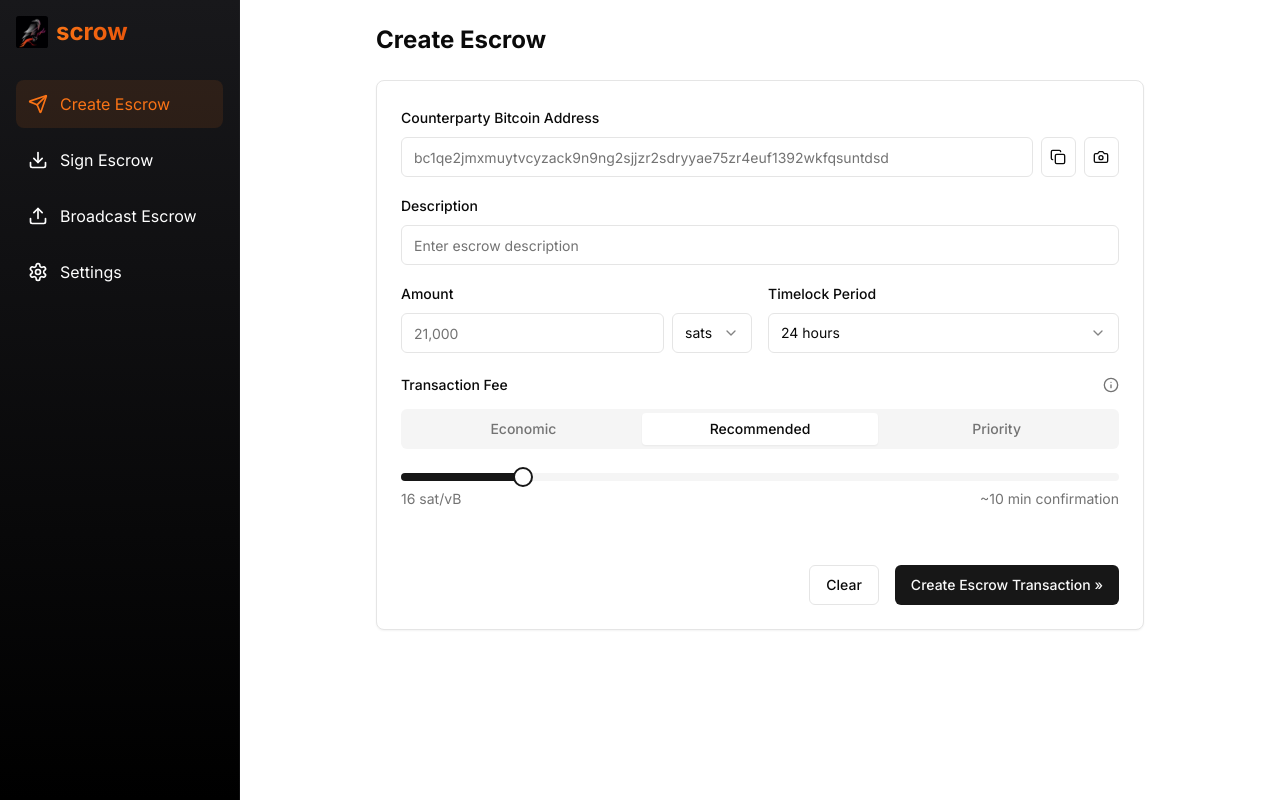
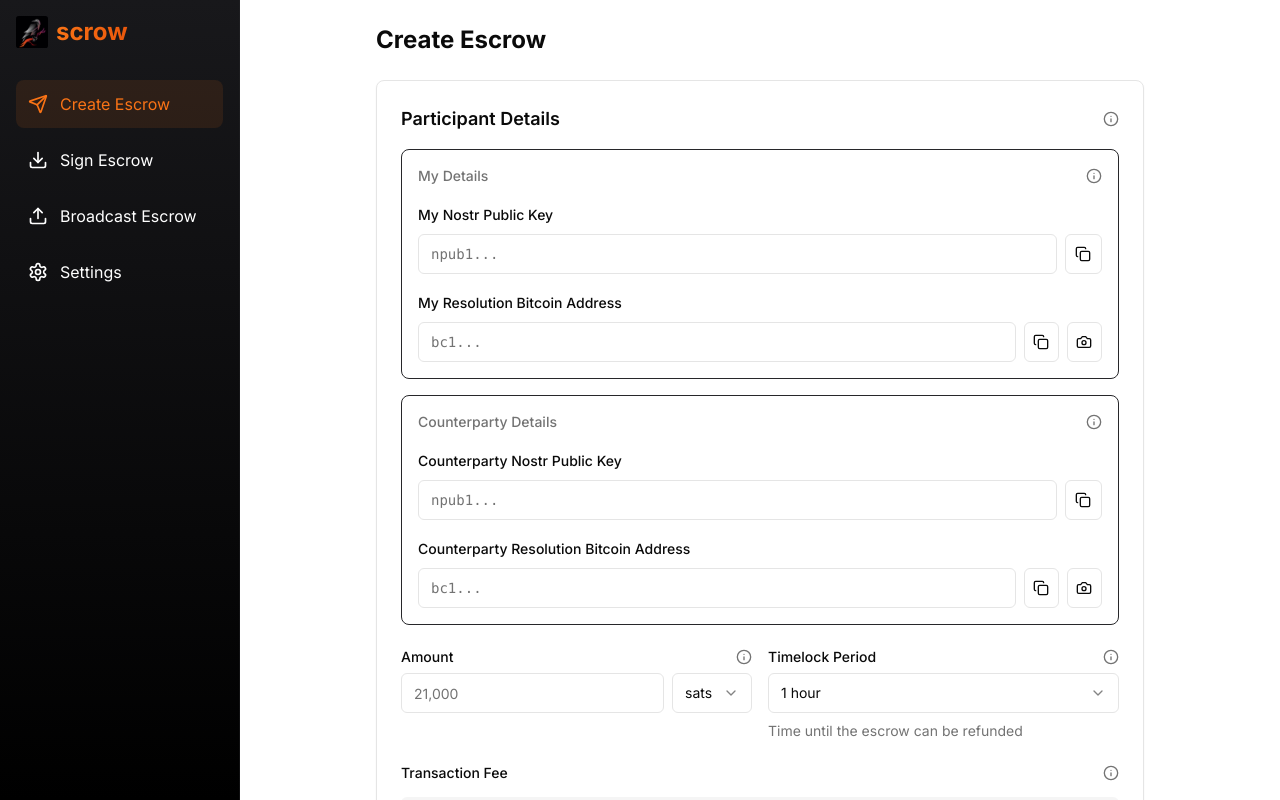
Before and after one commit to storopoli/scrow, a Next.js app in the folder frontend/: page / in a window 1280 px wide. Built offline with nearby package versions, Linux system fonts and the light colour scheme.

Commit message:
add more info button into each input section

```diff
--- a/frontend/src/app/page.tsx
+++ b/frontend/src/app/page.tsx
@@ -16,12 +16,57 @@ export default function CreateEscrowPage() {
       <h1 className="text-2xl font-bold mb-6">Create Escrow</h1>
       <Card>
         <CardContent className="p-6 space-y-6">
-          {/* Escrow Details */}
+          {/* Participants Section */}
+          <div className="space-y-6">
             <div className="space-y-4">
+              <div className="flex items-center justify-between">
+                <h2 className="text-lg font-semibold">Participant Details</h2>
+                <TooltipProvider>
+                  <Tooltip>
+                    <TooltipTrigger>
+                      <Info className="h-4 w-4 text-muted-foreground" />
+                    </TooltipTrigger>
+                    <TooltipContent className="max-w-[300px]">
+                      <p>Both parties need to provide their Nostr public key for communication and a Bitcoin address for fund resolution. The escrow will be locked until both parties agree or the timelock expires.</p>
+                    </TooltipContent>
+                  </Tooltip>
+                </TooltipProvider>
+              </div>
+
+              {/* My Details */}
+              <div className="space-y-4 p-4 rounded-lg border border-zinc-800">
+                <div className="flex items-center justify-between">
+                  <h3 className="text-sm font-medium text-muted-foreground">My Details</h3>
+                  <TooltipProvider>
+                    <Tooltip>
+                      <TooltipTrigger>
+                        <Info className="h-4 w-4 text-muted-foreground" />
+                      </TooltipTrigger>
+                      <TooltipContent>
+                        <p>Your Nostr key will be used to sign messages and your Bitcoin address will receive the funds if the escrow resolves in your favor.</p>
+                      </TooltipContent>
+                    </Tooltip>
+                  </TooltipProvider>
+                </div>
                 <div className="space-y-2">
-              <Label>Counterparty Bitcoin Address</Label>
+                  <Label>My Nostr Public Key</Label>
                   <div className="flex gap-2">
-                <Input placeholder="bc1qe2jmxmuytvcyzack9n9ng2sjjzr2sdryyae75zr4euf1392wkfqsuntdsd" />
+                    <Input
+                      placeholder="npub1..."
+                      className="font-mono"
+                    />
+                    <Button variant="outline" size="icon">
+                      <Copy className="h-4 w-4" />
+                    </Button>
+                  </div>
+                </div>
+                <div className="space-y-2">
+                  <Label>My Resolution Bitcoin Address</Label>
+                  <div className="flex gap-2">
+                    <Input
+                      placeholder="bc1..."
+                      className="font-mono"
+                    />
                     <Button variant="outline" size="icon">
                       <Copy className="h-4 w-4" />
                     </Button>
@@ -30,15 +75,69 @@ export default function CreateEscrowPage() {
                     </Button>
                   </div>
                 </div>
-
-            <div className="space-y-2">
-              <Label>Description</Label>
-              <Input placeholder="Enter escrow description" />
               </div>
 
+              {/* Counterparty Details */}
+              <div className="space-y-4 p-4 rounded-lg border border-zinc-800">
+                <div className="flex items-center justify-between">
+                  <h3 className="text-sm font-medium text-muted-foreground">Counterparty Details</h3>
+                  <TooltipProvider>
+                    <Tooltip>
+                      <TooltipTrigger>
+                        <Info className="h-4 w-4 text-muted-foreground" />
+                      </TooltipTrigger>
+                      <TooltipContent>
+                        <p>The other party's Nostr key for communication and Bitcoin address where they'll receive funds if the escrow resolves in their favor.</p>
+                      </TooltipContent>
+                    </Tooltip>
+                  </TooltipProvider>
+                </div>
+                <div className="space-y-2">
+                  <Label>Counterparty Nostr Public Key</Label>
+                  <div className="flex gap-2">
+                    <Input
+                      placeholder="npub1..."
+                      className="font-mono"
+                    />
+                    <Button variant="outline" size="icon">
+                      <Copy className="h-4 w-4" />
+                    </Button>
+                  </div>
+                </div>
+                <div className="space-y-2">
+                  <Label>Counterparty Resolution Bitcoin Address</Label>
+                  <div className="flex gap-2">
+                    <Input
+                      placeholder="bc1..."
+                      className="font-mono"
+                    />
+                    <Button variant="outline" size="icon">
+                      <Copy className="h-4 w-4" />
+                    </Button>
+                    <Button variant="outline" size="icon">
+                      <Camera className="h-4 w-4" />
+                    </Button>
+                  </div>
+                </div>
+              </div>
+            </div>
+
+            {/* Amount and Timelock */}
             <div className="grid grid-cols-2 gap-4">
               <div className="space-y-2">
+                <div className="flex items-center justify-between">
                   <Label>Amount</Label>
+                  <TooltipProvider>
+                    <Tooltip>
+                      <TooltipTrigger>
+                        <Info className="h-4 w-4 text-muted-foreground" />
+                      </TooltipTrigger>
+                      <TooltipContent>
+                        <p>The amount of Bitcoin to be held in escrow. This will be locked until both parties agree on resolution or the timelock expires.</p>
+                      </TooltipContent>
+                    </Tooltip>
+                  </TooltipProvider>
+                </div>
                 <div className="flex gap-2">
                   <Input placeholder="21,000" />
                   <Select defaultValue="sats">
@@ -55,23 +154,39 @@ export default function CreateEscrowPage() {
               </div>
 
               <div className="space-y-2">
+                <div className="flex items-center justify-between">
                   <Label>Timelock Period</Label>
-                <Select defaultValue="24h">
+                  <TooltipProvider>
+                    <Tooltip>
+                      <TooltipTrigger>
+                        <Info className="h-4 w-4 text-muted-foreground" />
+                      </TooltipTrigger>
+                      <TooltipContent className="max-w-[300px]">
+                        <p>If no agreement is reached within this time, the funds will automatically return to the sender. Choose a period that gives enough time for the transaction but protects your funds.</p>
+                      </TooltipContent>
+                    </Tooltip>
+                  </TooltipProvider>
+                </div>
+                <Select defaultValue="1h">
                   <SelectTrigger>
                     <SelectValue />
                   </SelectTrigger>
                   <SelectContent>
+                    <SelectItem value="1h">1 hour</SelectItem>
+                    <SelectItem value="2h">2 hours</SelectItem>
+                    <SelectItem value="4h">4 hours</SelectItem>
+                    <SelectItem value="8h">8 hours</SelectItem>
                     <SelectItem value="24h">24 hours</SelectItem>
-                    <SelectItem value="48h">48 hours</SelectItem>
-                    <SelectItem value="72h">72 hours</SelectItem>
-                    <SelectItem value="1w">1 week</SelectItem>
                   </SelectContent>
                 </Select>
+                <p className="text-sm text-muted-foreground">
+                  Time until the escrow can be refunded
+                </p>
               </div>
             </div>
           </div>
 
-          {/* Fee Settings */}
+          {/* Fee Settings Section */}
           <div className="space-y-4">
             <div className="flex items-center justify-between">
               <Label>Transaction Fee</Label>
```
Lines whose indentation alone changed are shown as unchanged.
